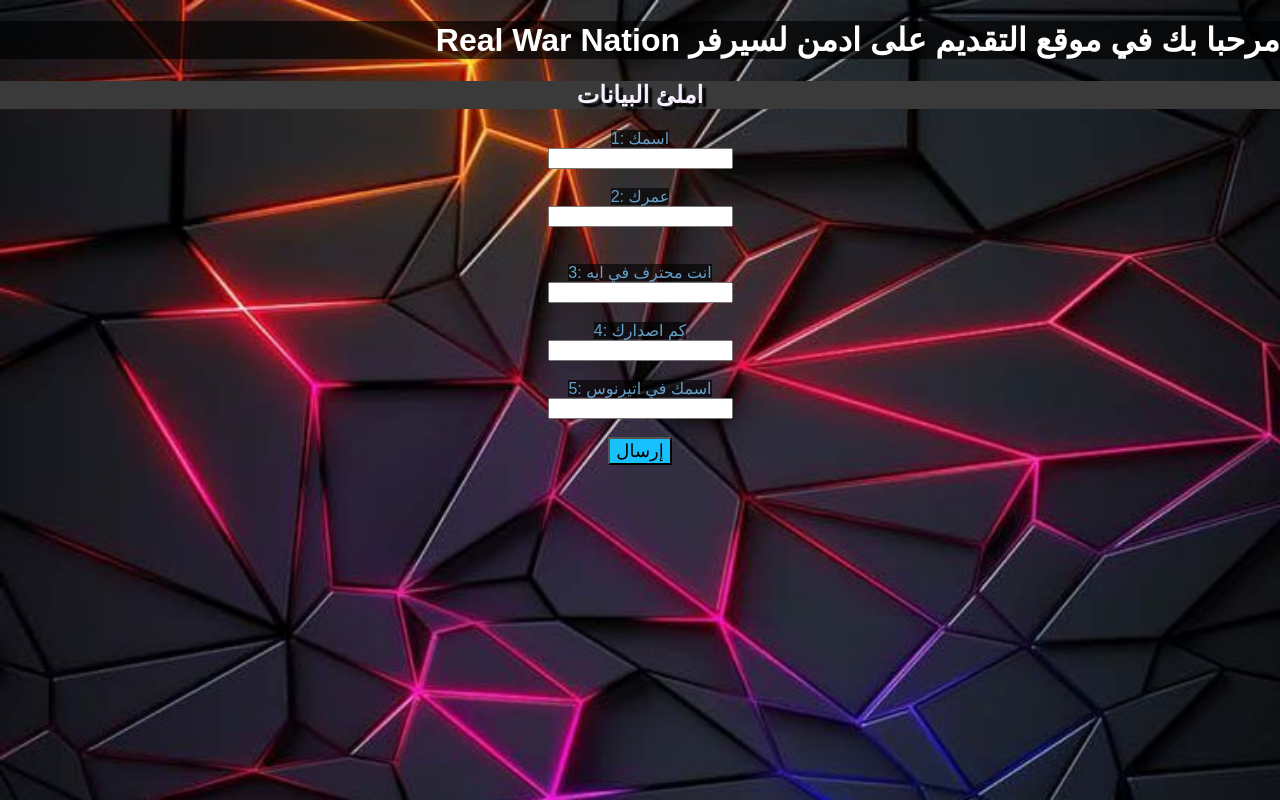
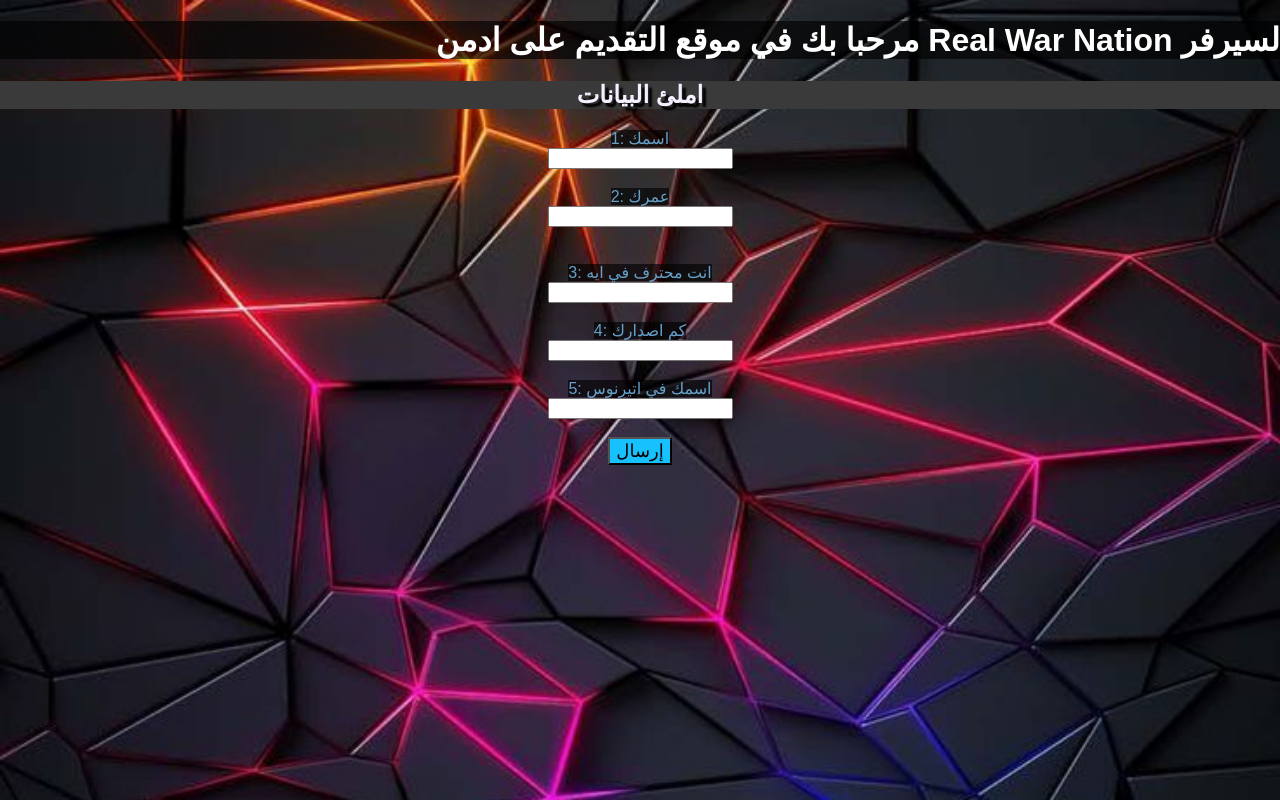
Before and after one commit to shenouda297/pop, a plain HTML site: page index.html in a window 1280 px wide. Drawn offline with nearby package versions, Linux system fonts and the light colour scheme.

Commit message:
Update index.html

```diff
--- a/index.html
+++ b/index.html
@@ -13,7 +13,7 @@
 
 
 
-<h1 id="ip"> Real War Nation مرحبا بك في موقع التقديم على ادمن لسيرفر
+<h1 id="ip">  مرحبا بك في موقع التقديم على ادمن Real War Nation لسيرفر
 </h1>
 
 <h2 id="oi">املئ     البيانات</h2>
```
